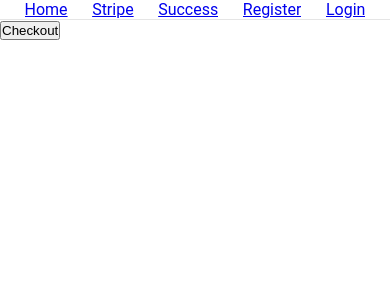
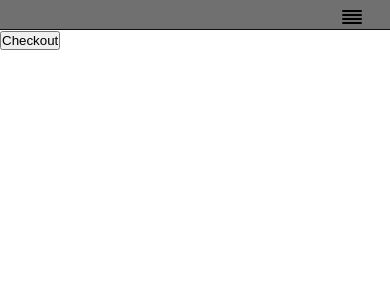
Before and after one commit to Team-TrailBlazers/Mental-Ease-Fronted, a React (Vite) app: page /stripe in a window 390 px wide. Shown: the top 300 px of the page. Built offline with nearby package versions, Linux system fonts and the light colour scheme.

Commit message:
responsive nav bar done

```diff
--- a/src/Components/NavBar/Navbar.jsx
+++ b/src/Components/NavBar/Navbar.jsx
@@ -1,25 +1,30 @@
-import React from "react";
-import "./navbar.css"
+import React, { useState } from "react";
 import { Link } from "react-router-dom";
+import { FiAlignJustify } from "react-icons/fi";
+import { GrClose } from "react-icons/gr";
+import "./navbar.css";
+
+
 function Navbar() {
+  const [isOpen, setIsOpen] = useState(false);
+
   return (
     <nav>
-      <ul>
+      <div onClick={() => setIsOpen(!isOpen)} className="burger">
+        {isOpen ? <GrClose  className="close"/> : <FiAlignJustify className="bars"/>}
+      </div>
+      <ul className={isOpen ? 'open' : ''}>
         <li>
-          <Link to="/home">Home</Link>
+          <Link to="/home" onClick={() => setIsOpen(false)} style={{color: "white"}}>Home</Link>
         </li>
         <li>
-          <Link to="/stripe">Stripe</Link>
+          <Link to="/stripe" onClick={() => setIsOpen(false)} style={{color: "white"}}>Stripe</Link>
         </li>
         <li>
-          <Link to="/success">Success</Link>
+          <Link to="/success" onClick={() => setIsOpen(false)} style={{color: "white"}}>Success</Link>
         </li>
         <li>
-          <Link to="/auth/register">Register</Link>
-        </li>
-
-        <li>
-          <Link to="/auth/login">Login</Link>
+          <Link to="/auth/register" onClick={() => setIsOpen(false)} style={{color: "white"}} >Register</Link>
         </li>
       </ul>
     </nav>
--- a/src/Components/NavBar/navbar.css
+++ b/src/Components/NavBar/navbar.css
@@ -1,8 +1,10 @@
-nav{
-    background-color: #ffffff91;
-    height: fit-content;
-    width: 100%;
-    border-bottom: 1px solid #0000001a;
+nav {
+  position: relative;
+  background-color: #414141c0;
+  padding: 0.9rem 0.5rem;
+  height: fit-content;
+  width: 100%;
+  border-bottom: 1px solid #000000e1;
 }
 
 nav ul{
@@ -15,5 +17,43 @@ nav ul{
 nav ul li{
     cursor: pointer;
     color: black;
+}
 
-}
+.burger {
+    display: none;
+  }
+
+  @media (max-width: 768px) {
+    nav{
+        display: flex;
+        justify-content: flex-end;
+    }
+    .burger {
+        display: block;
+        position: absolute;
+        top: 0.3rem;
+        right: 1.6rem;
+    }
+
+    nav ul {
+      display: none;
+      padding: 0rem 2rem;
+    }
+
+    nav ul li{
+        padding: 0.5rem 0.2rem;
+
+      }
+    .close{
+        font-size: 1.5rem;
+        font-weight: bold;
+    }
+    .bars{
+        font-size: 1.5rem;
+        font-weight: bold;
+    }
+
+    nav ul.open {
+      display: block;
+    }
+  }
```
